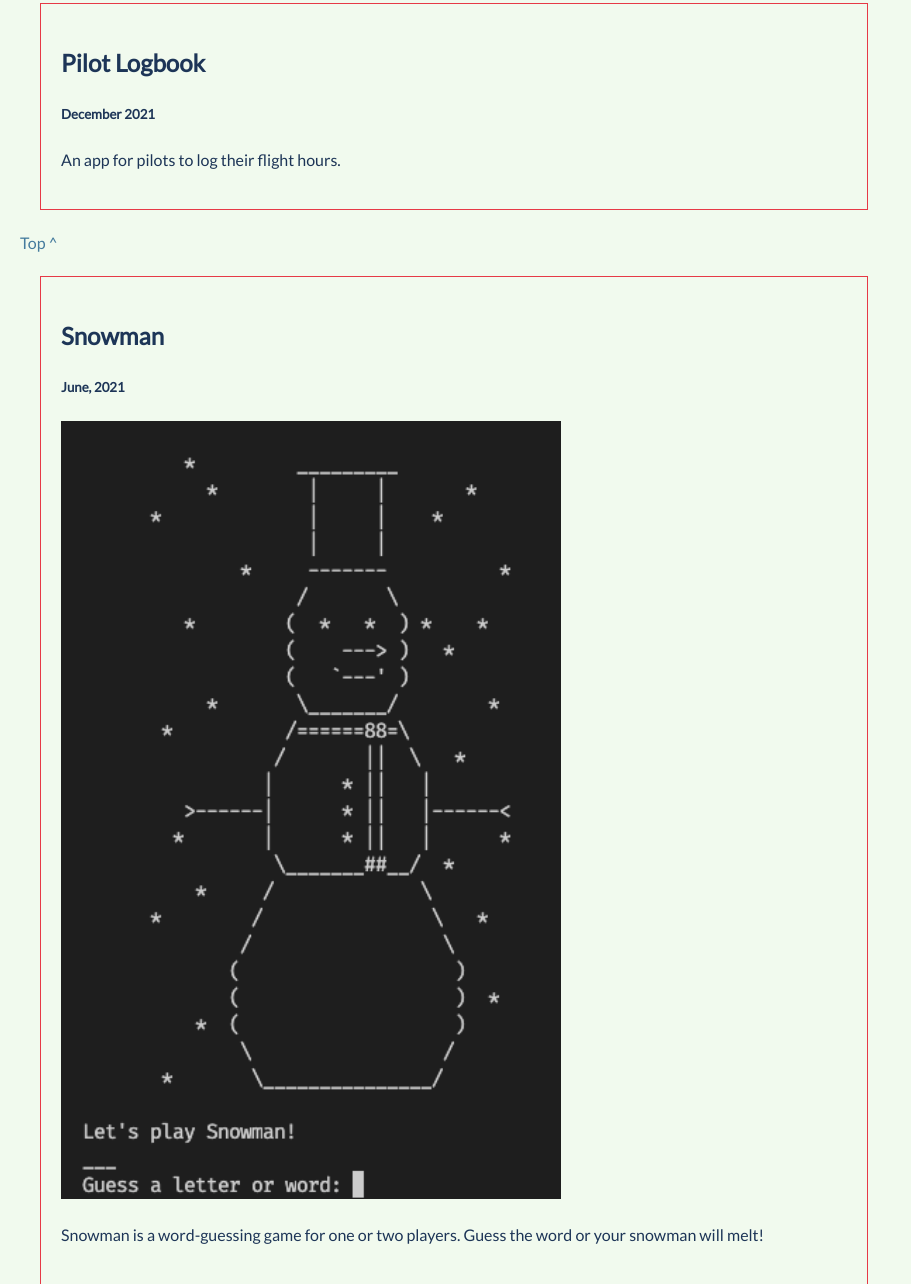
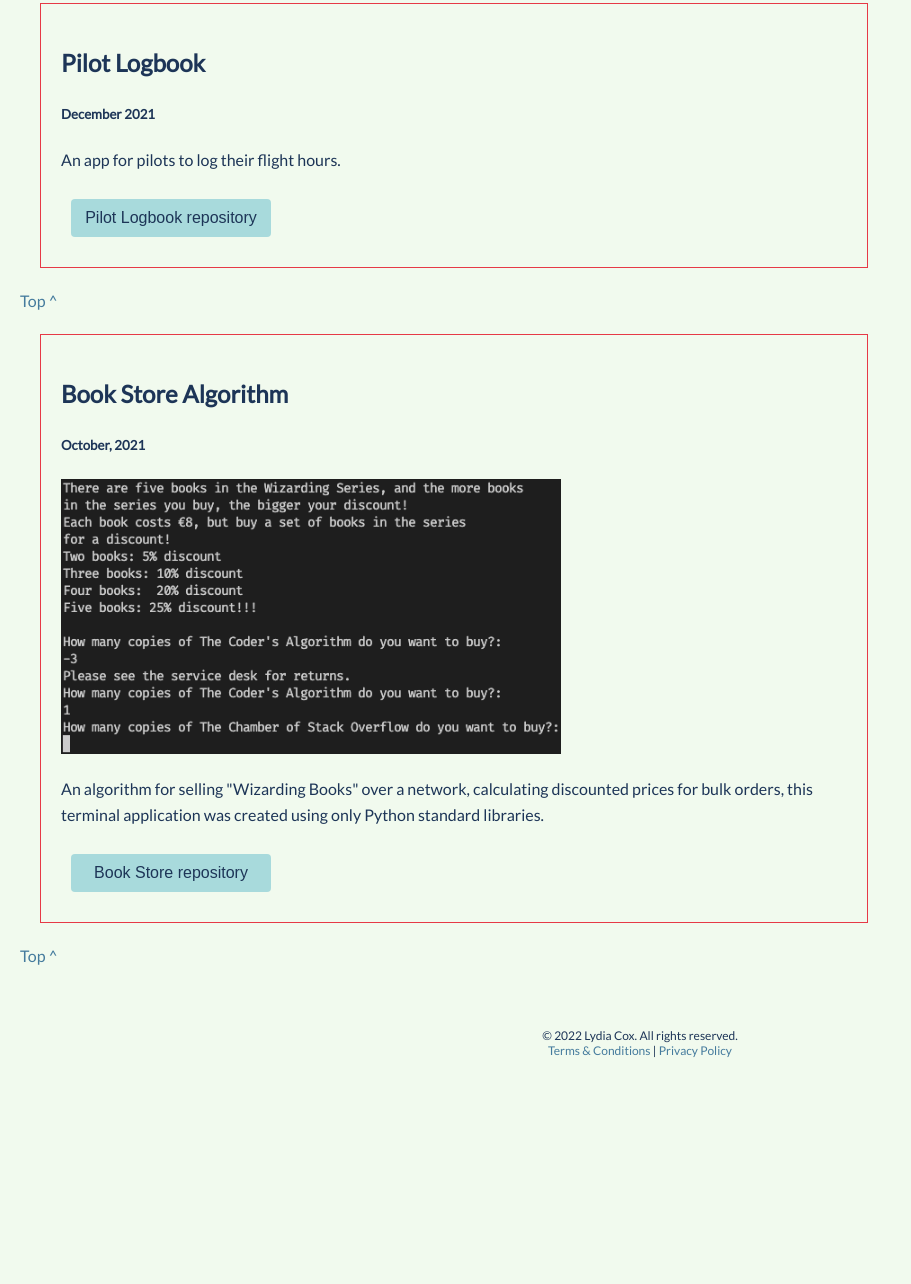
Before and after one commit to lydiacox/lydiacox.github.io, a plain HTML site: page projects.html in a window 1280 px wide. Shown: the part 228-1512 px from the top of the page, without its empty margins (0-911 px from the left). After the commit the page ends 1296 px from the top, so only its background shows below. Drawn offline with Linux system fonts and the light colour scheme.

Commit message:
add links to repos

```diff
--- a/projects.html
+++ b/projects.html
@@ -28,13 +28,15 @@
                         <h2>Pilot Logbook</h2>
                         <h5>December 2021<time datetime="2021-12-19" pubdate="pubdate"></time></h5>
                         <p>An app for pilots to log their flight hours.</p>
+                        <a href="https://github.com/lydiacox/pilot_logbook" target="_blank"><button>Pilot Logbook repository</button></a>
                     </div>
                     <a href="#top">Top ^</a>
                     <div class="card">
-                        <h2>Snowman</h2>
-                        <h5>June, 2021<time datetime="2021-06-17" pubdate="pubdate"></time></h5>
-                        <img class="listing"src="images/snowman.png" alt="A screenshot of the Snowman terminal application.">
-                        <p>Snowman is a word-guessing game for one or two players. Guess the word or your snowman will melt!</p>
+                        <h2>Book Store Algorithm</h2>
+                        <h5>October, 2021<time datetime="2021-10-03" pubdate="pubdate"></time></h5>
+                        <img class="listing"src="images/book-store.png" alt="A screenshot of the Book Store terminal application.">
+                        <p>An algorithm for selling "Wizarding Books" over a network, calculating discounted prices for bulk orders, this terminal application was created using only Python standard libraries.</p>
+                        <a href="https://github.com/lydiacox/T2A3_algorithm" target="_blank"><button>Book Store repository</button></a>
                     </div>
                     <a href="#top">Top ^</a>
                 </div>
```
Also changed, not shown: images/book-store.png (added), images/snowman.png (deleted), 1 other file.
